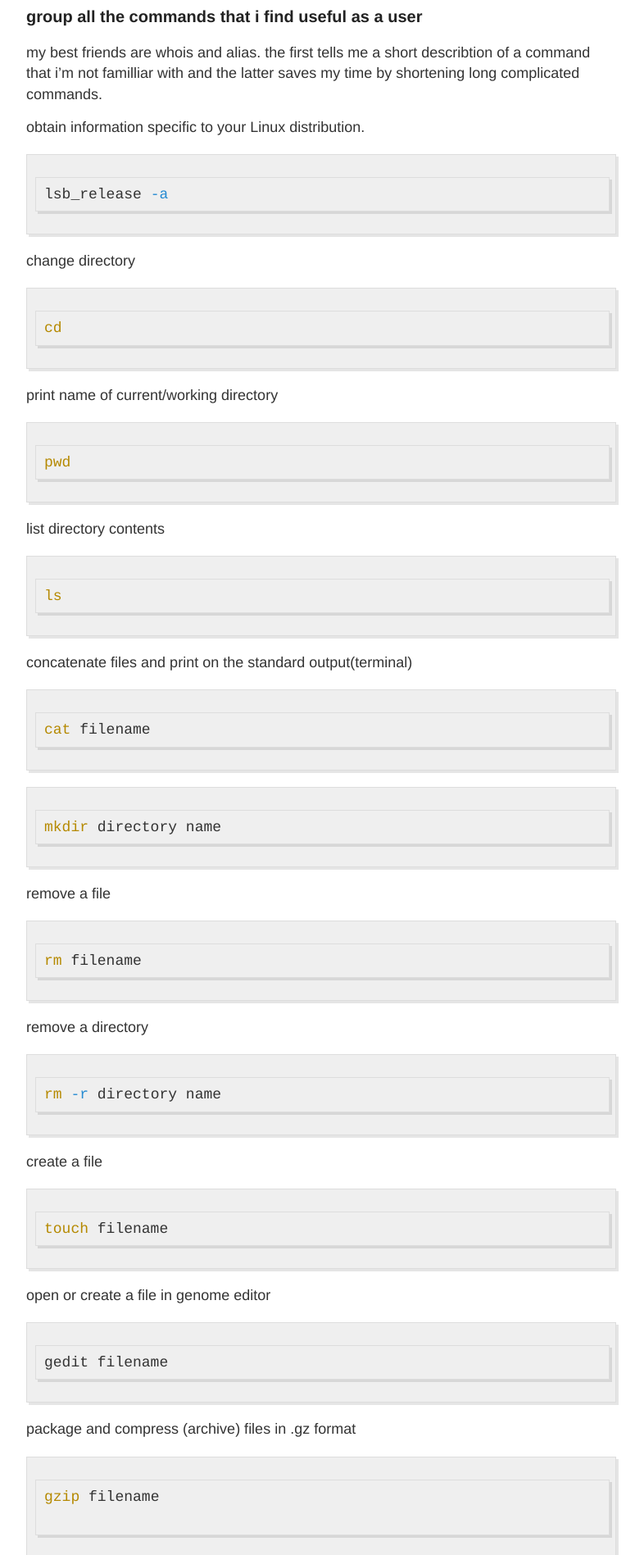
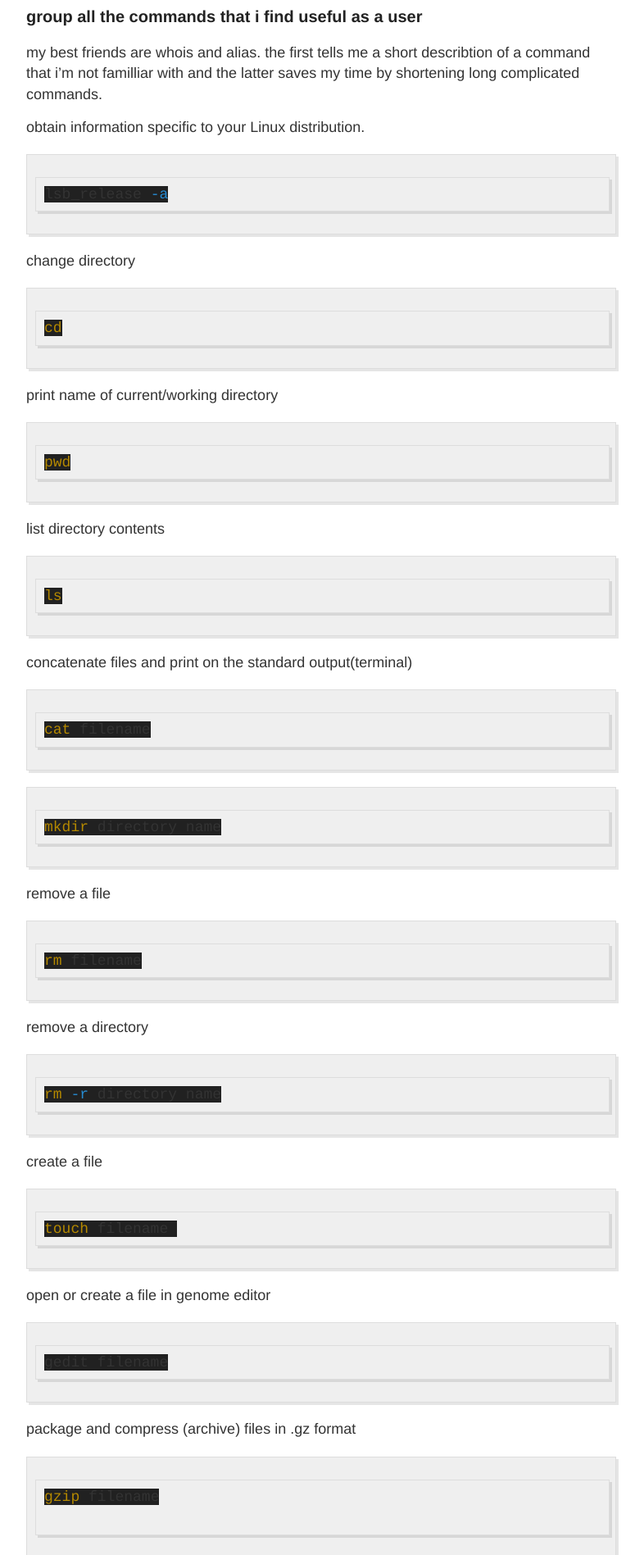
Before and after one commit to mgama1/mgama1.github.io, a Jekyll site: the page built from _posts/2022-9-15-terminal.md, in a window 1280 px wide. Shown: the part 585-2482 px from the top of the page at 82% size, without its empty margins (248-1034 px from the left). Built offline with Jekyll 4.4.1, drawn with Linux system fonts in a browser that asks for light colours; comment, search, counter and statistics services are not loaded.

Commit message:
Update _highlights.scss

```diff
--- a/_sass/_highlights.scss
+++ b/_sass/_highlights.scss
@@ -12,6 +12,8 @@
 
 code {
   font-family:'Bitstream Vera Sans Mono','Courier', monospace;
+  background-color: #212121;
+
 }
 
 .highlight .c { color: #586E75 } /* Comment */
```
